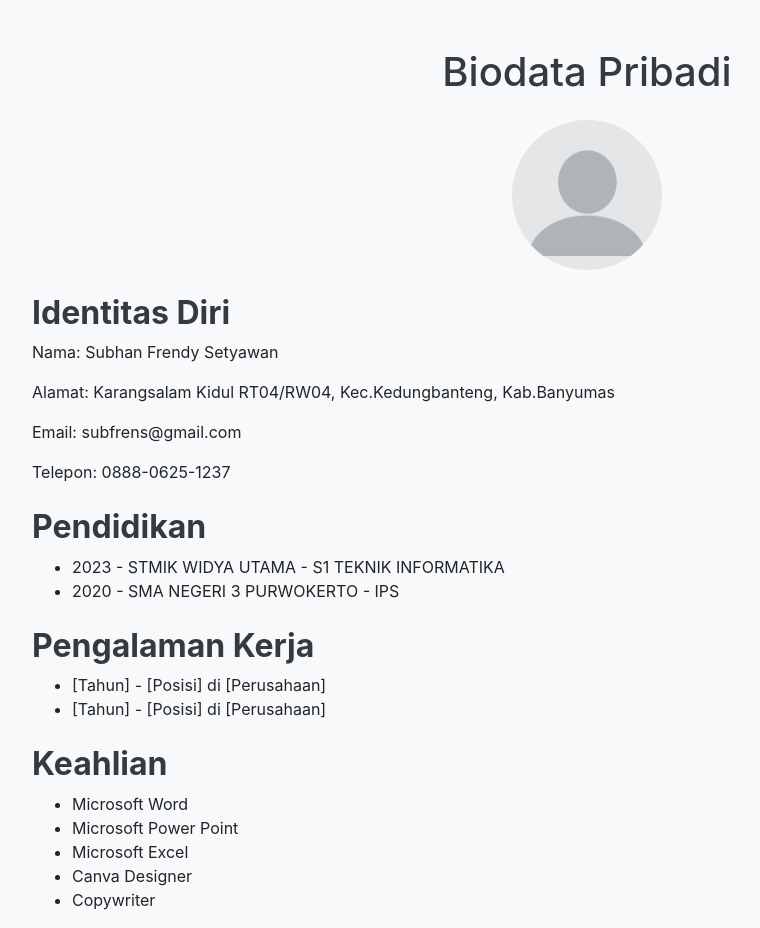
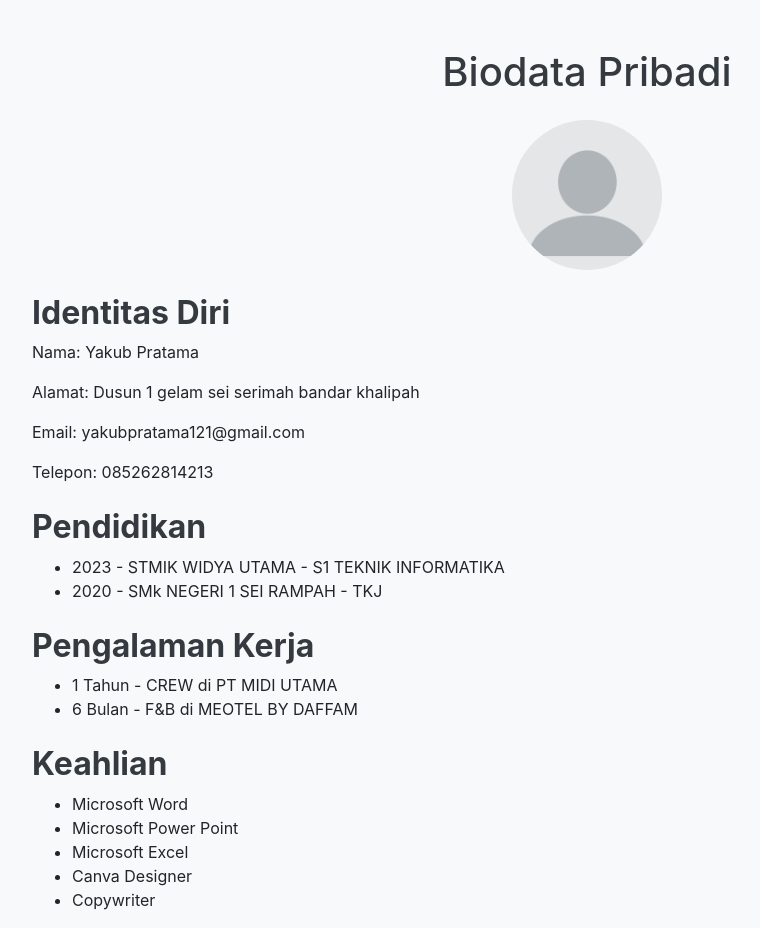
Before and after one commit to Yakubpratama01/biodata, a plain HTML site: page index.html in a window 1280 px wide. Shown: the whole page, without its empty margins (53-813 px from the left). Drawn offline with nearby package versions, Linux system fonts and the light colour scheme.

Commit message:
Update index.html dari web
UPDATE dari web

```diff
--- a/index.html
+++ b/index.html
@@ -20,25 +20,25 @@
 
     <div class="mt-4">
         <h2><b>Identitas Diri</b></h2>
-        <p>Nama: Subhan Frendy Setyawan</p>
-        <p>Alamat: Karangsalam Kidul RT04/RW04, Kec.Kedungbanteng, Kab.Banyumas</p>
-        <p>Email: subfrens@gmail.com</p>
-        <p>Telepon: 0888-0625-1237</p>
+        <p>Nama: Yakub Pratama </p>
+        <p>Alamat: Dusun 1 gelam sei serimah bandar khalipah </p>
+        <p>Email: yakubpratama121@gmail.com</p>
+        <p>Telepon: 085262814213</p>
     </div>
 
     <div class="mt-4">
         <h2><b>Pendidikan</b></h2>
         <ul>
             <li>2023 - STMIK WIDYA UTAMA - S1 TEKNIK INFORMATIKA</li>
-            <li>2020 - SMA NEGERI 3 PURWOKERTO - IPS</li>
+            <li>2020 - SMk NEGERI 1 SEI RAMPAH - TKJ </li>
         </ul>
     </div>
 
     <div class="mt-4">
         <h2><b>Pengalaman Kerja</b></h2>
         <ul>
-            <li>[Tahun] - [Posisi] di [Perusahaan]</li>
-            <li>[Tahun] - [Posisi] di [Perusahaan]</li>
+            <li>1 Tahun - CREW di PT MIDI UTAMA </li>
+            <li>6 Bulan  - F&B  di MEOTEL BY DAFFAM </li>
         </ul>
     </div>
 
```
